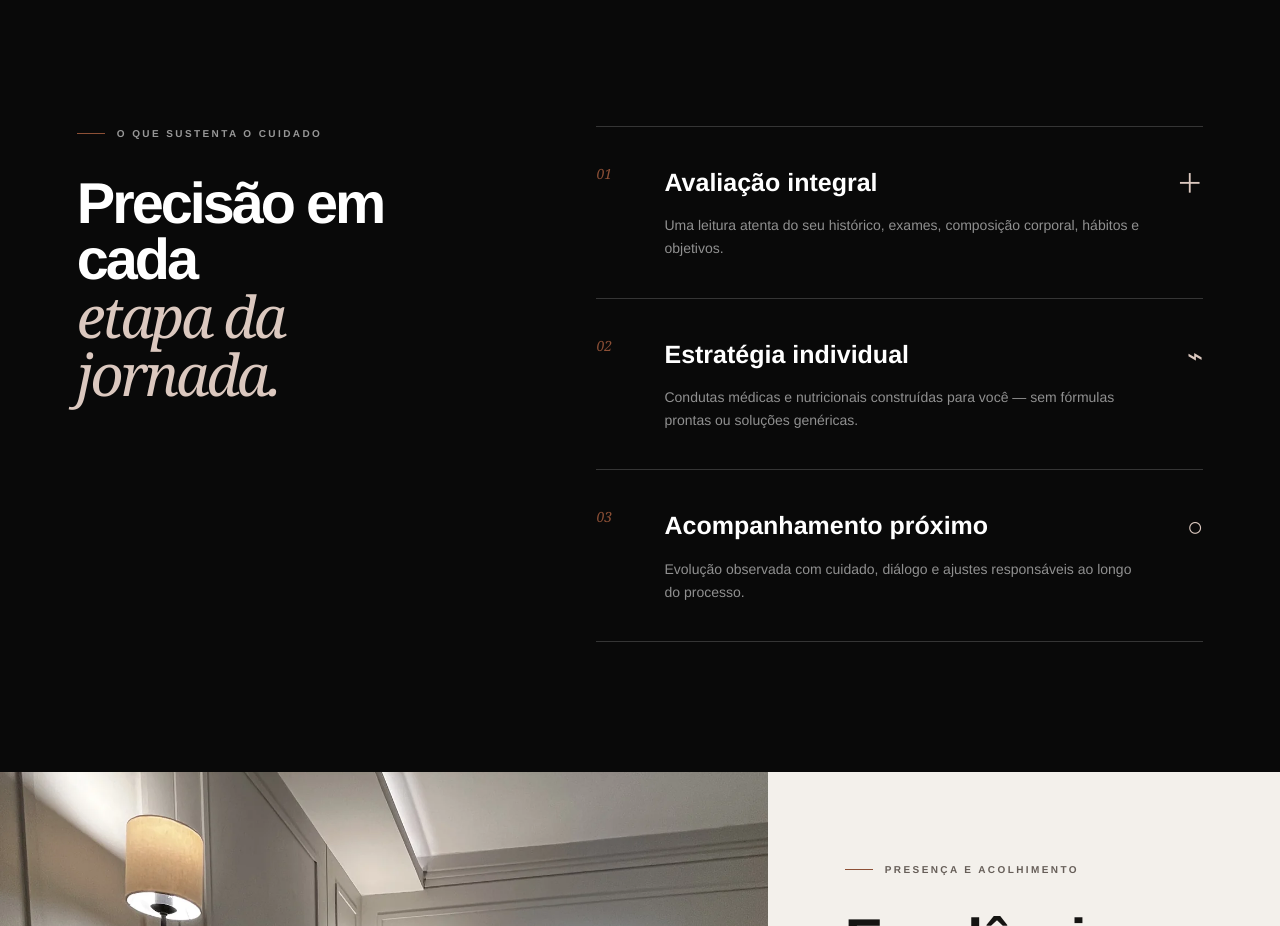
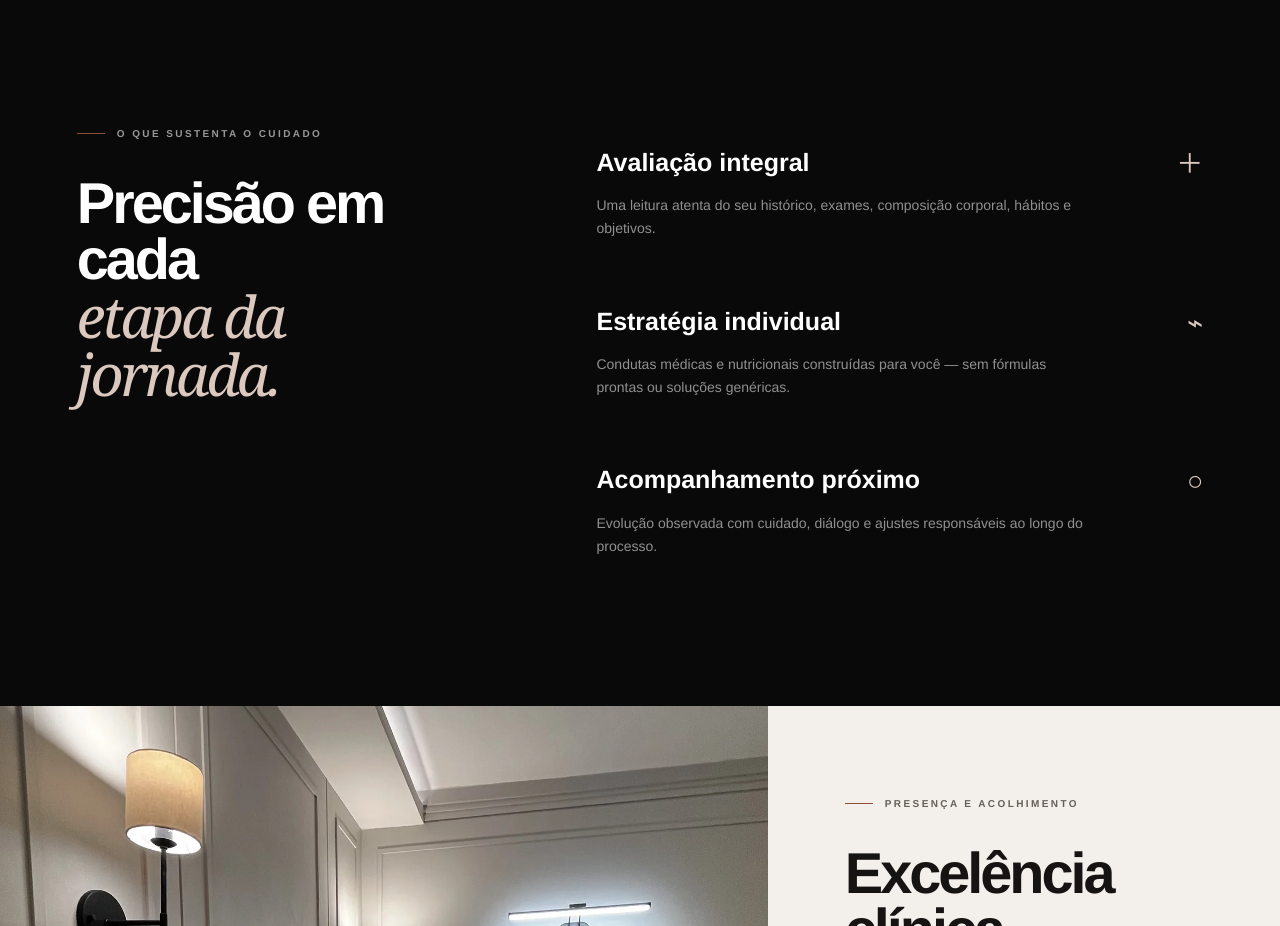
Before and after one commit to FelipeZdog/nucleotc, a Next.js app: page / in a window 1280 px wide. Shown: the part 1400-2326 px from the top of the page. Built offline with nearby package versions, Linux system fonts and the light colour scheme.

Commit message:
Simplifica topicos dos pilares

```diff
--- a/app/globals.css
+++ b/app/globals.css
@@ -77,9 +77,8 @@ h2 em { color: var(--terracotta); }
 .pillars { display: grid; grid-template-columns: .8fr 1.2fr; gap: 9vw; padding-left: max(clamp(24px, 6vw, 92px), calc((100vw - var(--max))/2 + 92px)); padding-right: max(clamp(24px, 6vw, 92px), calc((100vw - var(--max))/2 + 92px)); }
 .pillars-intro h2 { font-size: clamp(42px, 4.5vw, 68px); }
 .pillars-intro h2 em { color: var(--beige); }
-.pillar-list { border-top: 1px solid rgba(255,255,255,.18); }
-.pillar { display: grid; grid-template-columns: 46px 1fr 42px; align-items: start; gap: 22px; padding: 37px 0; border-bottom: 1px solid rgba(255,255,255,.18); }
-.pillar-number { color: var(--terracotta); font: italic 14px Georgia, serif; }
+.pillar-list { display: grid; gap: 26px; }
+.pillar { display: grid; grid-template-columns: 1fr 42px; align-items: start; gap: 22px; padding: 18px 0; }
 .pillar h3 { margin: 0 0 13px; font-size: 25px; font-weight: 600; }
 .pillar p { max-width: 490px; margin: 0; color: rgba(255,255,255,.55); font-size: 14px; line-height: 1.65; }
 .pillar-icon { justify-self: end; color: var(--beige); font-size: 27px; font-weight: 200; }
--- a/app/page.tsx
+++ b/app/page.tsx
@@ -116,17 +116,14 @@ export default function Home() {
         </div>
         <div className="pillar-list">
           <article className="pillar reveal">
-            <span className="pillar-number">01</span>
             <div><h3>Avaliação integral</h3><p>Uma leitura atenta do seu histórico, exames, composição corporal, hábitos e objetivos.</p></div>
             <span className="pillar-icon" aria-hidden="true">＋</span>
           </article>
           <article className="pillar reveal">
-            <span className="pillar-number">02</span>
             <div><h3>Estratégia individual</h3><p>Condutas médicas e nutricionais construídas para você — sem fórmulas prontas ou soluções genéricas.</p></div>
             <span className="pillar-icon" aria-hidden="true">⌁</span>
           </article>
           <article className="pillar reveal">
-            <span className="pillar-number">03</span>
             <div><h3>Acompanhamento próximo</h3><p>Evolução observada com cuidado, diálogo e ajustes responsáveis ao longo do processo.</p></div>
             <span className="pillar-icon" aria-hidden="true">○</span>
           </article>
```
